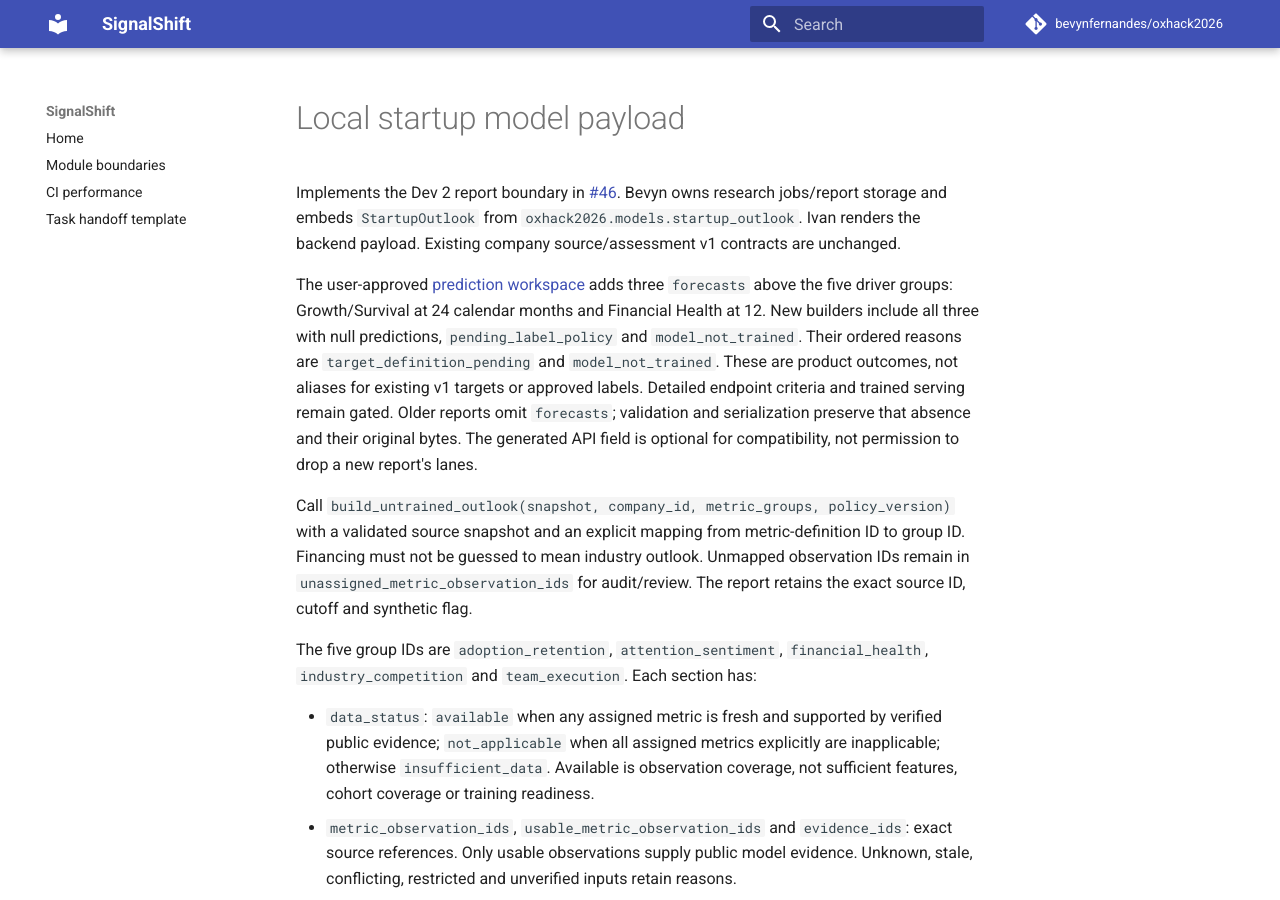
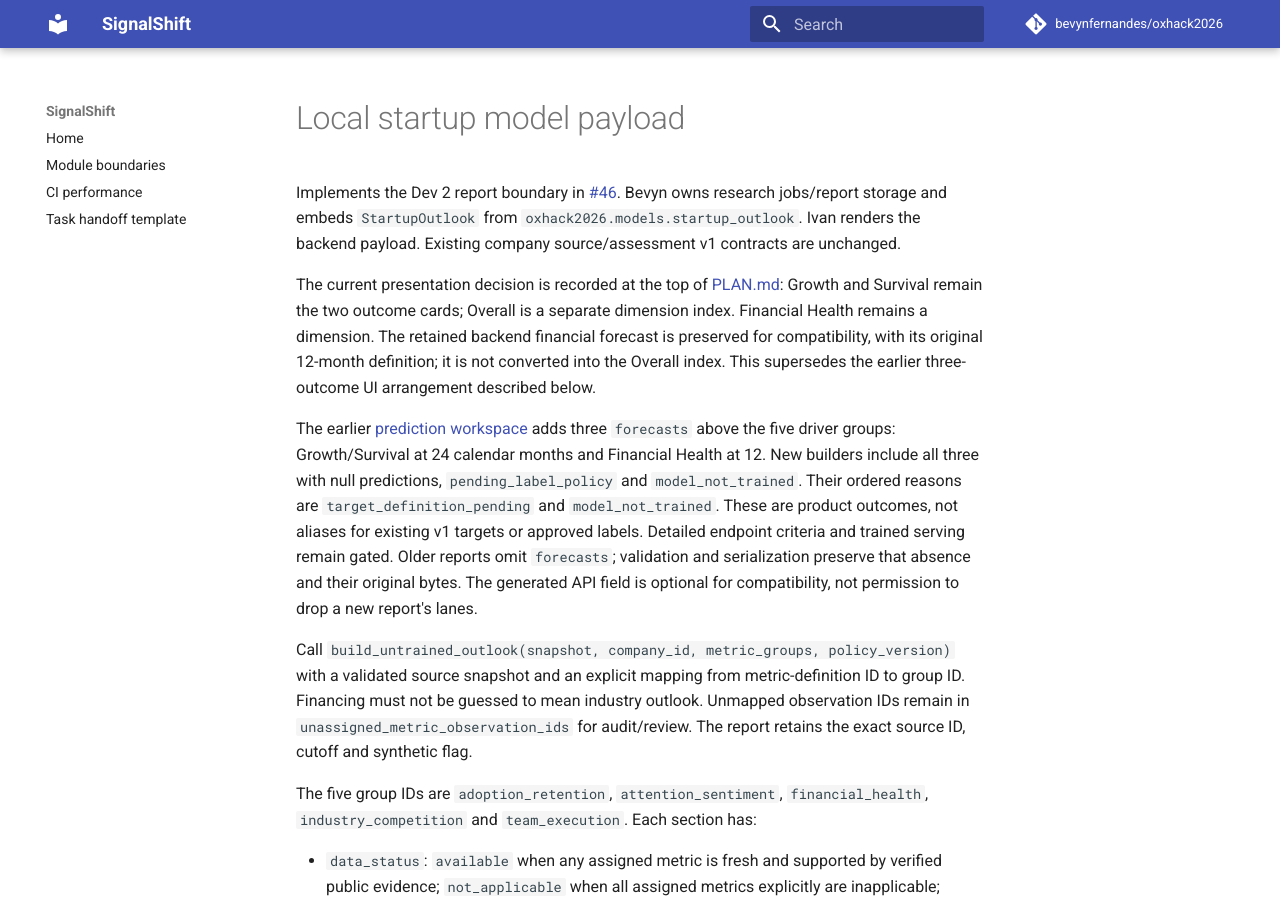
Before and after one commit to bevynfernandes/oxhack2026, an MkDocs documentation site: the page built from docs/tasks/dev2/startup-outlook-contract.md, in a window 1280 px wide and 900 px high. Built offline with MkDocs 1.6.1 and Material for MkDocs 9.7.7, drawn with Linux system fonts in a browser that asks for light colours; comment, search, counter and statistics services are not loaded.

Commit message:
Reconcile owner scoring decisions and fix focused review failures

```diff
--- a/docs/tasks/dev2/startup-outlook-contract.md
+++ b/docs/tasks/dev2/startup-outlook-contract.md
@@ -5,7 +5,14 @@ Bevyn owns research jobs/report storage and embeds `StartupOutlook` from
 `oxhack2026.models.startup_outlook`. Ivan renders the backend payload. Existing
 company source/assessment v1 contracts are unchanged.
 
-The user-approved [prediction workspace](prediction-workspace-alignment.md) adds
+The current presentation decision is recorded at the top of [PLAN.md](../../../PLAN.md):
+Growth and Survival remain the two outcome cards; Overall is a separate dimension
+index. Financial Health remains a dimension. The retained backend financial
+forecast is preserved for compatibility, with its original 12-month definition;
+it is not converted into the Overall index. This supersedes the earlier
+three-outcome UI arrangement described below.
+
+The earlier [prediction workspace](prediction-workspace-alignment.md) adds
 three `forecasts` above the five driver groups: Growth/Survival at 24 calendar
 months and Financial Health at 12. New builders include all three with null
 predictions, `pending_label_policy` and `model_not_trained`. Their ordered reasons
```
Also changed, not shown: PLAN.md (+17 -3 lines), 2 other files.
